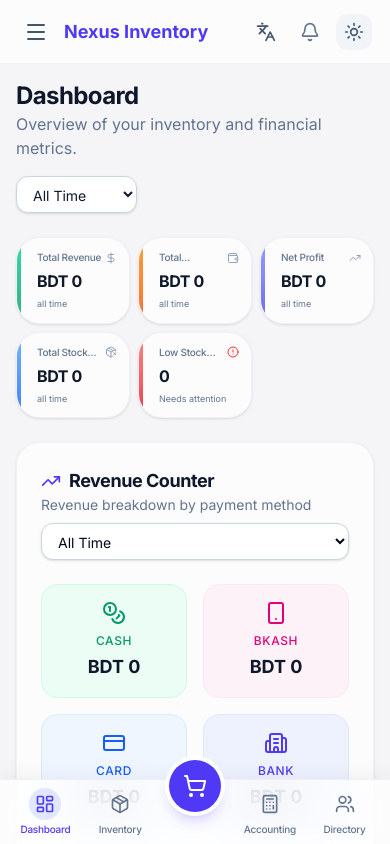
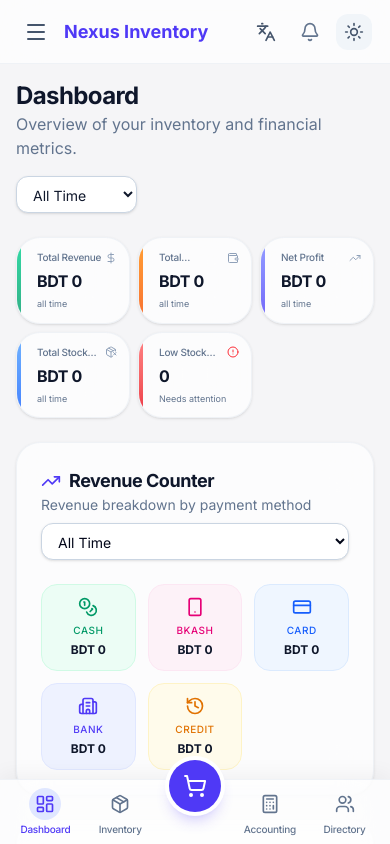
Before and after one commit to tarekchatkhil27-hash/Final-inventory-antigra, a React (Vite) app: page / in a window 390 px wide. Built offline with nearby package versions, Linux system fonts and the light colour scheme; a web font is replaced by a local one.

Commit message:
Update RevenueCounter grid for 3-col mobile view

```diff
--- a/src/components/accounting/RevenueCounter.tsx
+++ b/src/components/accounting/RevenueCounter.tsx
@@ -56,31 +56,31 @@ export function RevenueCounter() {
         </select>
       </CardHeader>
       <CardContent>
-        <div className="grid grid-cols-2 md:grid-cols-5 gap-4">
-          <div className="flex flex-col items-center justify-center p-4 rounded-2xl bg-emerald-50 dark:bg-emerald-900/10 border border-emerald-100 dark:border-emerald-900/20">
-            <Coins className="h-6 w-6 text-emerald-600 mb-2" />
-            <span className="text-xs font-medium text-emerald-600 uppercase tracking-wider">{t('Cash')}</span>
-            <span className="text-lg font-bold text-slate-900 dark:text-slate-50 mt-1">{formatCurrency(revenueCounter.cash)}</span>
+        <div className="grid grid-cols-3 md:grid-cols-5 gap-3 md:gap-4">
+          <div className="flex flex-col items-center justify-center p-3 sm:p-4 rounded-2xl bg-emerald-50 dark:bg-emerald-900/10 border border-emerald-100 dark:border-emerald-900/20">
+            <Coins className="h-5 w-5 sm:h-6 sm:w-6 text-emerald-600 mb-1.5 sm:mb-2" />
+            <span className="text-[10px] sm:text-xs font-medium text-emerald-600 uppercase tracking-wider">{t('Cash')}</span>
+            <span className="text-xs sm:text-lg font-bold text-slate-900 dark:text-slate-50 mt-1 break-words w-full text-center">{formatCurrency(revenueCounter.cash)}</span>
           </div>
-          <div className="flex flex-col items-center justify-center p-4 rounded-2xl bg-pink-50 dark:bg-pink-900/10 border border-pink-100 dark:border-pink-900/20">
-            <Smartphone className="h-6 w-6 text-pink-600 mb-2" />
-            <span className="text-xs font-medium text-pink-600 uppercase tracking-wider">{t('bKash')}</span>
-            <span className="text-lg font-bold text-slate-900 dark:text-slate-50 mt-1">{formatCurrency(revenueCounter.bkas)}</span>
+          <div className="flex flex-col items-center justify-center p-3 sm:p-4 rounded-2xl bg-pink-50 dark:bg-pink-900/10 border border-pink-100 dark:border-pink-900/20">
+            <Smartphone className="h-5 w-5 sm:h-6 sm:w-6 text-pink-600 mb-1.5 sm:mb-2" />
+            <span className="text-[10px] sm:text-xs font-medium text-pink-600 uppercase tracking-wider">{t('bKash')}</span>
+            <span className="text-xs sm:text-lg font-bold text-slate-900 dark:text-slate-50 mt-1 break-words w-full text-center">{formatCurrency(revenueCounter.bkas)}</span>
           </div>
-          <div className="flex flex-col items-center justify-center p-4 rounded-2xl bg-blue-50 dark:bg-blue-900/10 border border-blue-100 dark:border-blue-900/20">
-            <CreditCard className="h-6 w-6 text-blue-600 mb-2" />
-            <span className="text-xs font-medium text-blue-600 uppercase tracking-wider">{t('Card')}</span>
-            <span className="text-lg font-bold text-slate-900 dark:text-slate-50 mt-1">{formatCurrency(revenueCounter.card)}</span>
+          <div className="flex flex-col items-center justify-center p-3 sm:p-4 rounded-2xl bg-blue-50 dark:bg-blue-900/10 border border-blue-100 dark:border-blue-900/20">
+            <CreditCard className="h-5 w-5 sm:h-6 sm:w-6 text-blue-600 mb-1.5 sm:mb-2" />
+            <span className="text-[10px] sm:text-xs font-medium text-blue-600 uppercase tracking-wider">{t('Card')}</span>
+            <span className="text-xs sm:text-lg font-bold text-slate-900 dark:text-slate-50 mt-1 break-words w-full text-center">{formatCurrency(revenueCounter.card)}</span>
           </div>
-          <div className="flex flex-col items-center justify-center p-4 rounded-2xl bg-indigo-50 dark:bg-indigo-900/10 border border-indigo-100 dark:border-indigo-900/20">
-            <Building2 className="h-6 w-6 text-indigo-600 mb-2" />
-            <span className="text-xs font-medium text-indigo-600 uppercase tracking-wider">{t('Bank')}</span>
-            <span className="text-lg font-bold text-slate-900 dark:text-slate-50 mt-1">{formatCurrency(revenueCounter.bank)}</span>
+          <div className="flex flex-col items-center justify-center p-3 sm:p-4 rounded-2xl bg-indigo-50 dark:bg-indigo-900/10 border border-indigo-100 dark:border-indigo-900/20">
+            <Building2 className="h-5 w-5 sm:h-6 sm:w-6 text-indigo-600 mb-1.5 sm:mb-2" />
+            <span className="text-[10px] sm:text-xs font-medium text-indigo-600 uppercase tracking-wider">{t('Bank')}</span>
+            <span className="text-xs sm:text-lg font-bold text-slate-900 dark:text-slate-50 mt-1 break-words w-full text-center">{formatCurrency(revenueCounter.bank)}</span>
           </div>
-          <div className="flex flex-col items-center justify-center p-4 rounded-2xl bg-amber-50 dark:bg-amber-900/10 border border-amber-100 dark:border-amber-900/20">
-            <History className="h-6 w-6 text-amber-600 mb-2" />
-            <span className="text-xs font-medium text-amber-600 uppercase tracking-wider">{t('Credit')}</span>
-            <span className="text-lg font-bold text-slate-900 dark:text-slate-50 mt-1">{formatCurrency(revenueCounter.credit)}</span>
+          <div className="flex flex-col items-center justify-center p-3 sm:p-4 rounded-2xl bg-amber-50 dark:bg-amber-900/10 border border-amber-100 dark:border-amber-900/20 col-span-1 md:col-span-1">
+            <History className="h-5 w-5 sm:h-6 sm:w-6 text-amber-600 mb-1.5 sm:mb-2" />
+            <span className="text-[10px] sm:text-xs font-medium text-amber-600 uppercase tracking-wider">{t('Credit')}</span>
+            <span className="text-xs sm:text-lg font-bold text-slate-900 dark:text-slate-50 mt-1 break-words w-full text-center">{formatCurrency(revenueCounter.credit)}</span>
           </div>
         </div>
       </CardContent>
```
